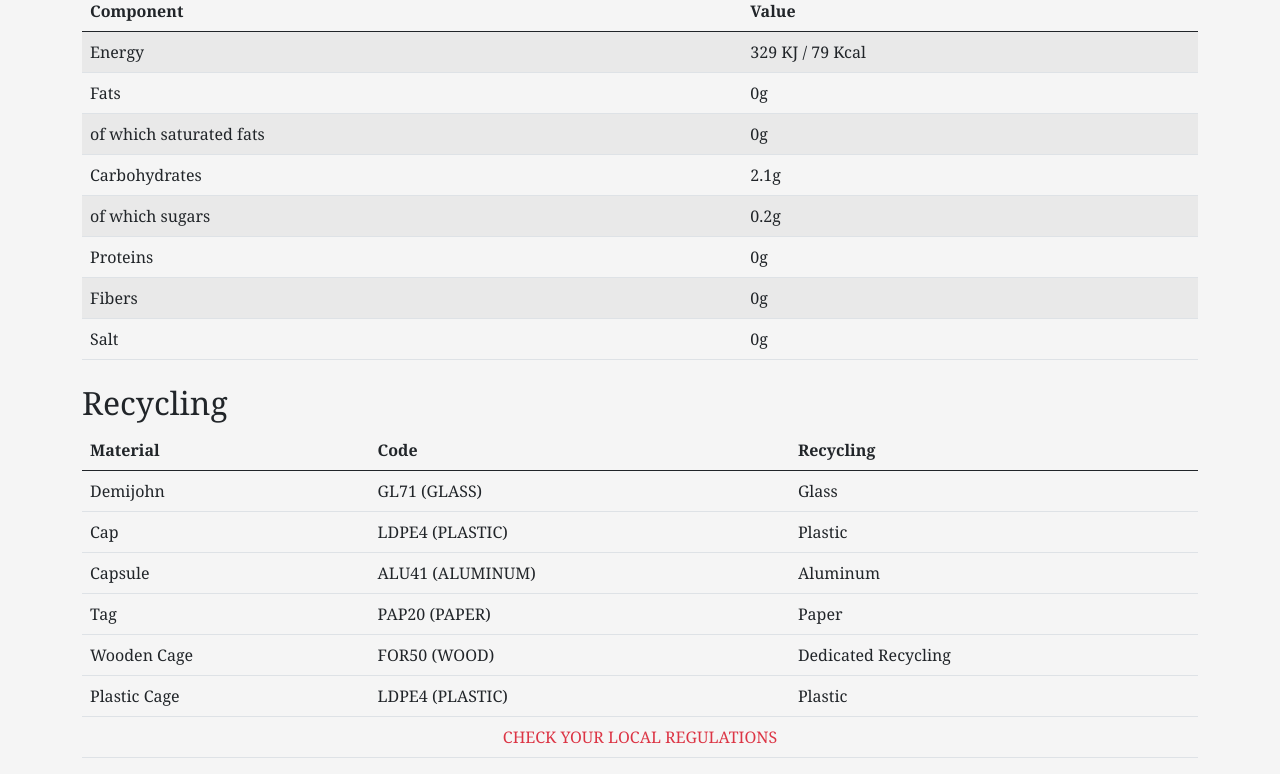
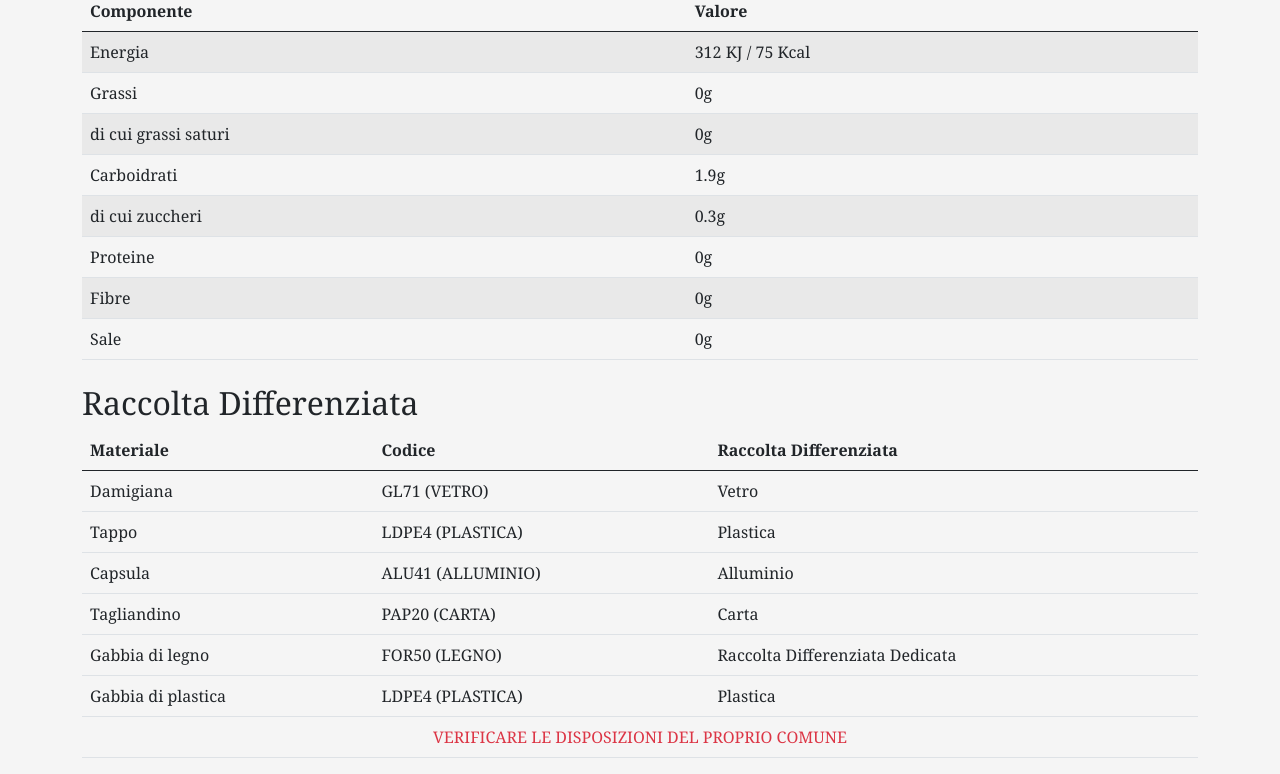
Before and after one commit to RikiForna/Sito-Vino, a plain HTML site: page index.html in a window 1280 px wide. Shown: the part 622-1396 px from the top of the page. Drawn offline with nearby package versions, Linux system fonts and the light colour scheme.

Commit message:
Modifiche sull'index

```diff
--- a/JS/script.js
+++ b/JS/script.js
@@ -111,7 +111,8 @@ document.addEventListener("DOMContentLoaded", function () {
     localStorage.setItem("selectedLanguage", lang);
   }
 
-  const savedLang = localStorage.getItem("selectedLanguage") || "en";
+  // Imposta sempre l'italiano quando la pagina viene caricata
+  const savedLang = "it";
   languageSelect.value = savedLang;
   changeLanguage(savedLang);
 
--- a/index.html
+++ b/index.html
@@ -2,7 +2,7 @@
 <html lang="en">
 <head>
     <meta charset="UTF-8">
-    <title>Fornaseri</title>
+    <title>V27</title>
     <link rel="stylesheet" href="Bootstrap/bootstrap.min.css">
 
     <script src="Bootstrap/bootstrap.min.js"></script>
@@ -59,7 +59,7 @@
         <div class="row">
             <div class="col-12">
                 <h1 class="text-center" id="vino" data-lang="wineTitle">Vino Rosso</h1>
-                <p class="text-center" data-lang="alcoholContent">(11,5% Vol)</p>
+                <p class="text-center" data-lang="alcoholContent">V27</p>
             </div>
         </div>
 
@@ -90,11 +90,11 @@
                 </tr>
             </thead>
             <tbody>
-                <tr><td data-lang="energy">Energia</td><td>329 KJ / 79 Kcal</td></tr>
+                <tr><td data-lang="energy">Energia</td><td>312 KJ / 75 Kcal</td></tr>
                 <tr><td data-lang="fats">Grassi</td><td>0g</td></tr>
                 <tr><td data-lang="saturatedFats">di cui grassi saturi</td><td>0g</td></tr>
-                <tr><td data-lang="carbohydrates">Carboidrati</td><td>2.1g</td></tr>
-                <tr><td data-lang="sugars">di cui zuccheri</td><td>0.2g</td></tr>
+                <tr><td data-lang="carbohydrates">Carboidrati</td><td>1.9g</td></tr>
+                <tr><td data-lang="sugars">di cui zuccheri</td><td>0.3g</td></tr>
                 <tr><td data-lang="proteins">Proteine</td><td>0g</td></tr>
                 <tr><td data-lang="fibers">Fibre</td><td>0g</td></tr>
                 <tr><td data-lang="salt">Sale</td><td>0g</td></tr>
```
